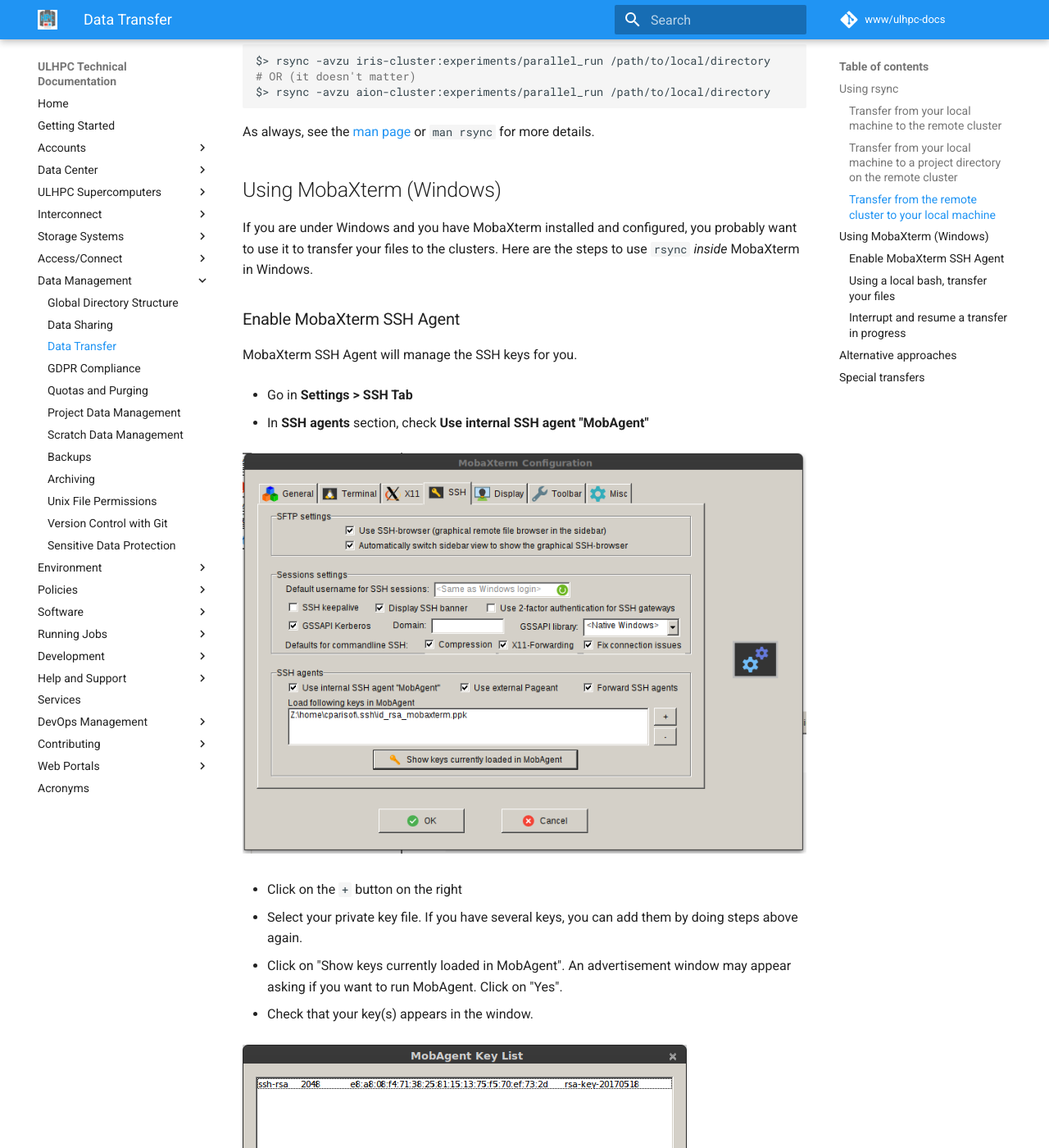
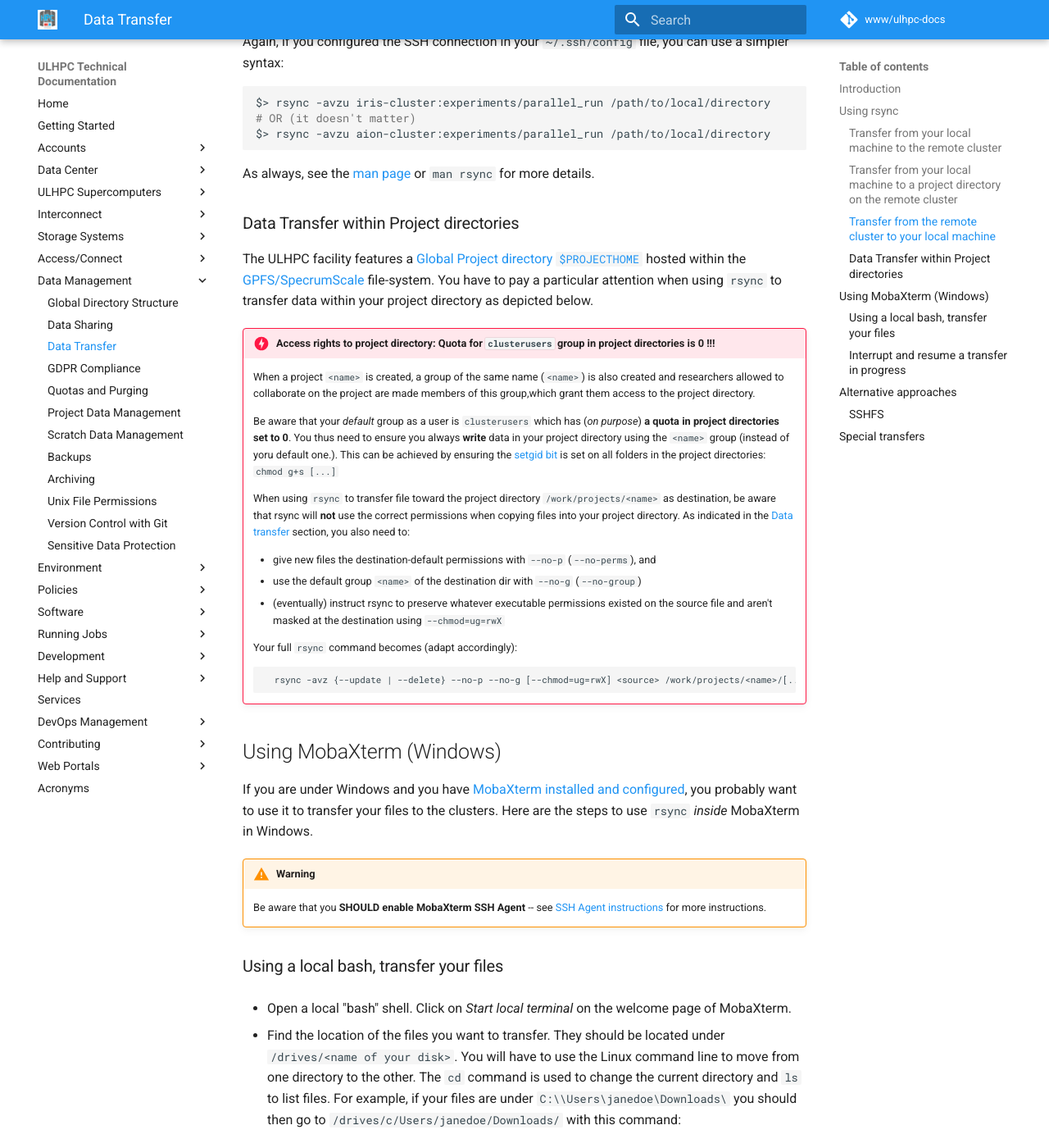
Before and after one commit to ULHPC/ulhpc-docs, an MkDocs documentation site: the page built from docs/data/transfer.md, in a window 1280 px wide and 1400 px high, scrolled down 3081 px. Shown: the whole window at 82% size. Built offline with MkDocs 1.6.1 and Material for MkDocs 9.7.7, drawn with Linux system fonts in a browser that asks for light colours; some of the changed text lies outside the part shown.

Commit message:
[data] GDPR / encryption
Signed-off-by: Sebastien Varrette <Sebastien.Varrette@uni.lu>

````diff
--- a/docs/connect/ssh.md
+++ b/docs/connect/ssh.md
@@ -268,6 +268,23 @@ Identity added: ~/.ssh/id_ed25519 (<login>@<hostname>)
 source ~/.keychain/$(hostname)-sh
 ```
 
+??? note "(Windows only) SSH Agent within MobaXterm"
+
+    * Go in **Settings > SSH Tab**
+    * In **SSH agents** section, check **Use internal SSH agent "MobAgent"**
+
+    ![](images/moba-agent1.png)
+
+    * Click on the `+` button on the right
+    * Select your private key file. If you have several keys, you can add them by doing steps above again.
+    * Click on "Show keys currently loaded in MobAgent". An advertisement window may appear asking if you want to run MobAgent. Click on "Yes".
+    * Check that your key(s) appears in the window.
+
+    ![](images/moba-agent2.png)
+
+    * Close the window.
+    * Click on `OK`. Restart MobaXterm.
+
 ??? note "(deprecated - Windows only) - SSH Agent with PuTTY Pageant"
     To be able to use your PuTTY key in a public-key authentication scheme, it must be loaded by an **SSH agent**.
     You should run [Pageant](http://the.earth.li/~sgtatham/putty/latest/x86/pageant.exe) for that.
--- a/docs/data/transfer.md
+++ b/docs/data/transfer.md
@@ -1,4 +1,6 @@
 # Data Transfer to/from/within UL HPC Clusters
+
+## Introduction
 
 Directories such as `$HOME`, `$WORK` or `$SCRATCH` are shared among the nodes of the cluster that you are using (including the login node) via shared filesystems (SpectrumScale, Lustre) meaning that:
 
@@ -153,33 +155,25 @@ $> rsync -avzu aion-cluster:experiments/parallel_run /path/to/local/directory
 
 As always, see the [man page](https://linux.die.net/man/1/rsync) or `man rsync` for more details.
 
+### Data Transfer within Project directories
+
+The ULHPC facility features a [Global Project directory `$PROJECTHOME`](../filesystems/gpfs.md#global-project-directory-projecthomeworkprojects) hosted within the [GPFS/SpecrumScale](../filesystems/gpfs.md) file-system.
+You have to pay a particular attention when using `rsync` to transfer data within your project directory as depicted below.
+
+{%
+   include-markdown "../data/project_acl.md"
+   start="<!--start-warning-clusterusers-->"
+   end="<!--end-warning-clusterusers-->"
+%}
+
+
 
 ## Using MobaXterm (Windows)
 
-If you are under Windows and you have MobaXterm installed and configured, you probably want to use it to transfer your files to the clusters. Here are the steps to use `rsync` *inside* MobaXterm in Windows.
+If you are under Windows and you have [MobaXterm installed and configured](../connect/ssh.md#ssh-configuration), you probably want to use it to transfer your files to the clusters. Here are the steps to use `rsync` *inside* MobaXterm in Windows.
 
-### Enable MobaXterm SSH Agent
-MobaXterm SSH Agent will manage the SSH keys for you.
-
-* Go in **Settings > SSH Tab**
-
-* In **SSH agents** section, check **Use internal SSH agent "MobAgent"**
-
-![](images/filetransfer/MobAgent1.png)
-
-* Click on the `+` button on the right
-
-* Select your private key file. If you have several keys, you can add them by doing steps above again.
-
-* Click on "Show keys currently loaded in MobAgent". An advertisement window may appear asking if you want to run MobAgent. Click on "Yes".
-
-* Check that your key(s) appears in the window.
-
-![](images/filetransfer/MobAgent2.png)
-
-* Close the window.
-
-* Click on `OK`. Restart MobaXterm.
+!!! warning
+    Be aware that you **SHOULD enable MobaXterm SSH Agent** -- see [SSH Agent instructions](../connect/ssh.md#ssh-agent) for more instructions.
 
 ### Using a local bash, transfer your files
 
@@ -217,7 +211,59 @@ You can also consider alternative approaches to synchronize data with the cluste
 
 * rely on a versioning system such as [GIT](http://git-scm.com); this approach works well for source code trees.
 * mount your remote homedir by [SSHFS](http://en.wikipedia.org/wiki/SSHFS). On Mac OS X, you should consider installing [MacFusion](http://macfusionapp.org) for this purpose - on classical Linux system, just use the command-line `sshfs` or, `mc`.
+    - see [below](#sshfs) for details
+* you can also rely on GUI tools like [FileZilla](https://filezilla-project.org/), [Cyberduck](https://cyberduck.io/) or [WindSCP](https://winscp.net/eng/download.php) or any paid alternative (like [ExpanDrive](https://www.expandrive.com/) or [ForkLift 3](https://binarynights.com/))
 
+### SSHFS
+
+=== "Linux"
+    ```bash
+    # Debian-like
+    sudo apt-get install sshfs
+    # RHEL-like
+    sudo yum install sshfs
+    ```
+    You may need to add yourself to the `fuse` group.
+
+=== "Mac OS X"
+    ```bash
+    # Assuming HomeBrew -- see https://brew.sh
+    brew install osxfuse sshfs
+    ```
+    You can also directly install macFUSE from <https://osxfuse.github.io/>
+    You must reboot for the installation of osxfuse to take effect.
+    You can then update to the latest version
+
+
+SSHFS allows any user to remotely mount their ULHPC home directory onto a local workstation through an ssh connection.
+The CLI format is as follows:
+```
+sshfs [user@]host:[dir] mountpoint [options]
+```
+
+Proceed as follows (_assuming_ you have a working [SSH connection](../connect/ssh.md)):
+
+```bash
+# Create a local directory hosting the mountng point
+mkdir -p ~/ulhpc        # /!\ ADAPT accordingly to match your taste
+sshfs iris-cluster: ~/ulhpc   -o allow_other,defer_permissions,follow_symlinks,reconnect -ocache=no -onolocalcaches
+# General options:
+#   allow_other:  Allow other users than the mounter (i.e. root) to access the share
+#   reconnect:    try to reconnnect
+# Optional options to be more "Mac-like":
+#   -ocache=no
+#   -onolocalcaches
+#   -o volname=ulhpc_home   Name of the volume in Finder
+```
+
+Later on (once you no longer need it), you **MUST** unmount your remote FS
+
+```bash
+# Linux
+fusermount -u ~/ulhpc
+# Mac OS X
+diskutil umount ~/ulhpc
+```
 
 ## Special transfers
 
````
Also changed, not shown: docs/data/encryption.md (added, +238 -0 lines), docs/data/gdpr.md (+12 -3 lines), docs/connect/images/moba-agent1.png (renamed from docs/data/images/filetransfer/MobAgent1.png), docs/connect/images/moba-agent2.png (renamed from docs/data/images/filetransfer/MobAgent2.png).
